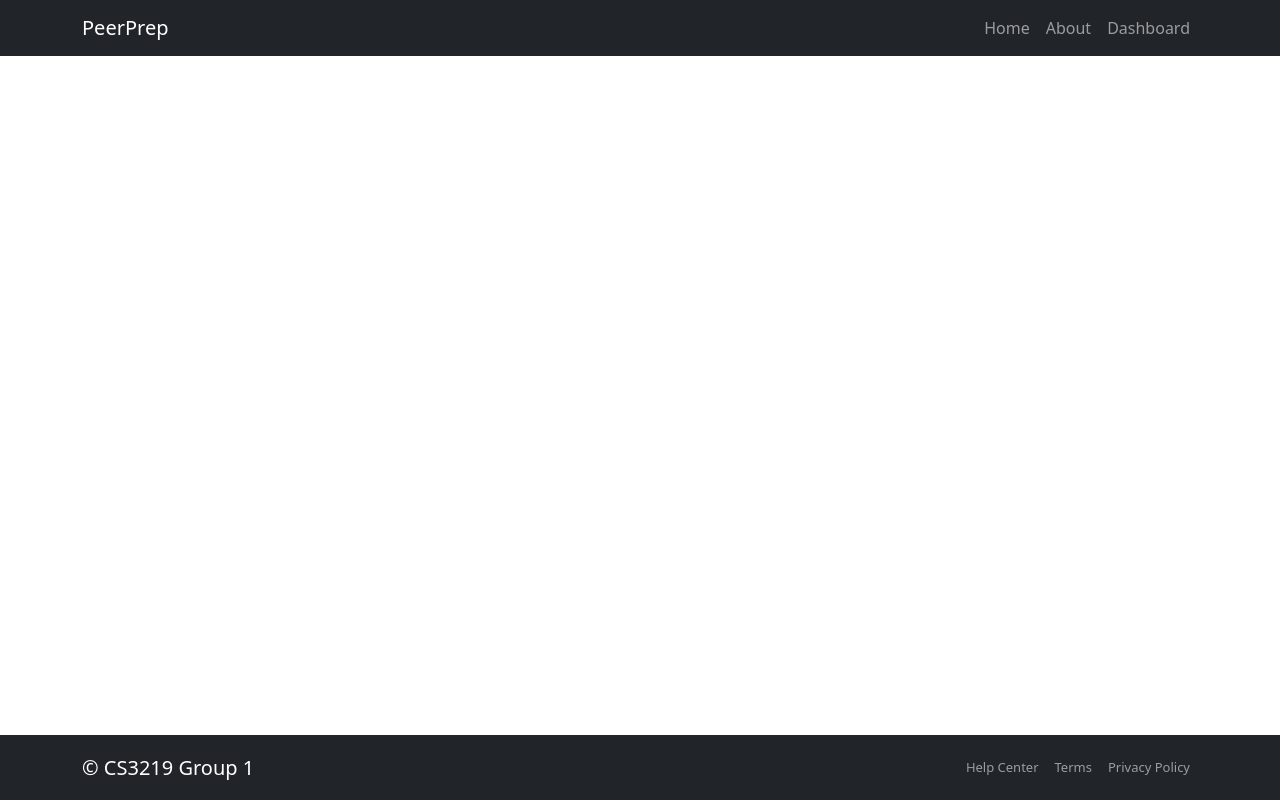
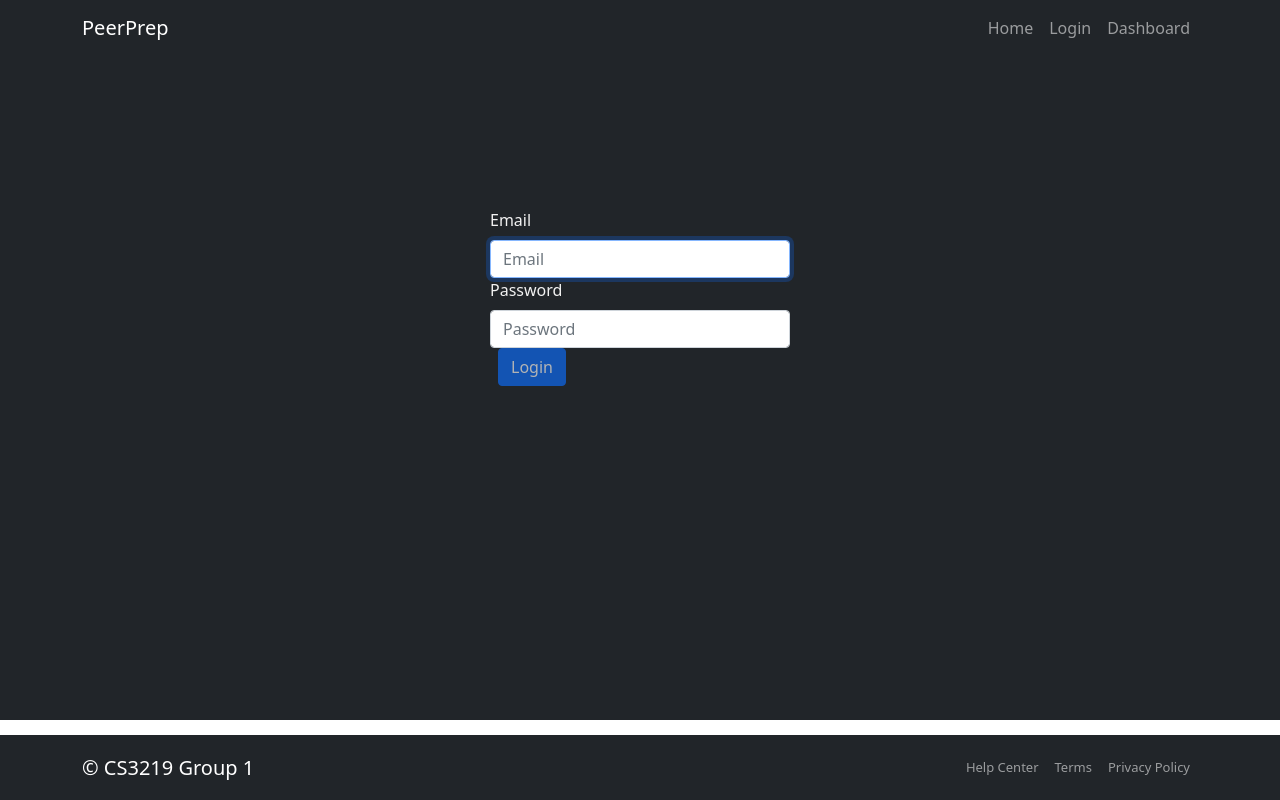
Before and after one commit to CS3219-SE-Principles-and-Patterns/cs3219-project-ay2122-2122-s1-g1, a React (Create React App) app in the folder client/: page /login in a window 1280 px wide. Built offline with nearby package versions, Linux system fonts and the light colour scheme; no server answers.

Commit message:
add login page

```diff
--- a/client/src/App.js
+++ b/client/src/App.js
@@ -1,6 +1,6 @@
 import React, { Component } from "react";
 import { BrowserRouter as Router, Route, Switch } from "react-router-dom";
-import About from "./components/About";
+import Login from "./components/Login";
 import Dashboard from "./components/Dashboard";
 import Footer from "./components/Footer";
 import Home from "./components/Home";
@@ -35,7 +35,7 @@ class App extends Component {
           <Navigation />
             <Switch>
               <Route path="/" exact component={() => <Home />} />
-              <Route path="/about" exact component={() => <About />} />
+              <Route path="/login" exact component={() => <Login />} />
               <Route path="/dashboard" exact component={() => <Dashboard />} />
               <Route path="/editor" exact component={() => <Editor />} />
             </Switch>
--- /dev/null
+++ b/client/src/components/Login.css
@@ -0,0 +1,20 @@
+* {
+  color: #F2F2F2;
+}
+
+.span-filler-login {
+  height: 5vh;
+}
+
+.jumbotron-main {
+  height: 90vh;
+}
+
+.Login {
+  padding: 160px 0;
+}
+
+.Login form {
+  margin: 0 auto;
+  max-width: 300px;
+}
--- /dev/null
+++ b/client/src/components/Login.js
@@ -0,0 +1,53 @@
+import React, { useState } from "react";
+import Form from "react-bootstrap/Form";
+import Button from "react-bootstrap/Button";
+import { useHistory } from 'react-router-dom';
+import "./Login.css";
+
+function Login() {
+    const [email, setEmail] = useState("");
+    const [password, setPassword] = useState("");
+
+    function validateForm() {
+        return email.length > 0 && password.length > 0;
+    }
+
+    function handleSubmitForm(event) {
+    event.preventDefault();
+    }
+    const history = useHistory();
+
+    return (
+    <div className="Login jumbotron jumbotron-main bg-dark">
+        <div className="bg-dark my-5 h-100 flex-column">
+            <Form onSubmit={handleSubmitForm}>
+                <Form.Group size="lg" controlId="email">
+                <Form.Label>Email</Form.Label>
+                <Form.Control
+                    autoFocus
+                    placeholder = "Email"
+                    type="email"
+                    value={email}
+                    onChange={(e) => setEmail(e.target.value)}
+                />
+                </Form.Group>
+                <Form.Group size="lg" controlId="password">
+                <Form.Label>Password</Form.Label>
+                <Form.Control
+                    placeholder = "Password"
+                    type="password"
+                    value={password}
+                    onChange={(e) => setPassword(e.target.value)}
+                />
+                </Form.Group>
+                <Button block type="submit" disabled={!validateForm()} onClick={() => history.push('/dashboard')}>
+                Login
+                </Button>
+            </Form>
+        </div>
+
+    </div>
+    );
+}
+
+export default Login;
--- a/client/src/components/Navigation.js
+++ b/client/src/components/Navigation.js
@@ -21,7 +21,7 @@ function Navigation(props) {
                 <Link class="nav-link" to="/">Home</Link>
               </li>
               <li class='nav-item'>
-                <Link class="nav-link" to="/about">About</Link>
+                <Link class="nav-link" to="/login">Login</Link>
               </li>
               <li class='nav-item'>
                 <Link class="nav-link" to="/dashboard">Dashboard</Link>
```
Also changed, not shown: 2 other files (tests, documents, lock files or other folders).
